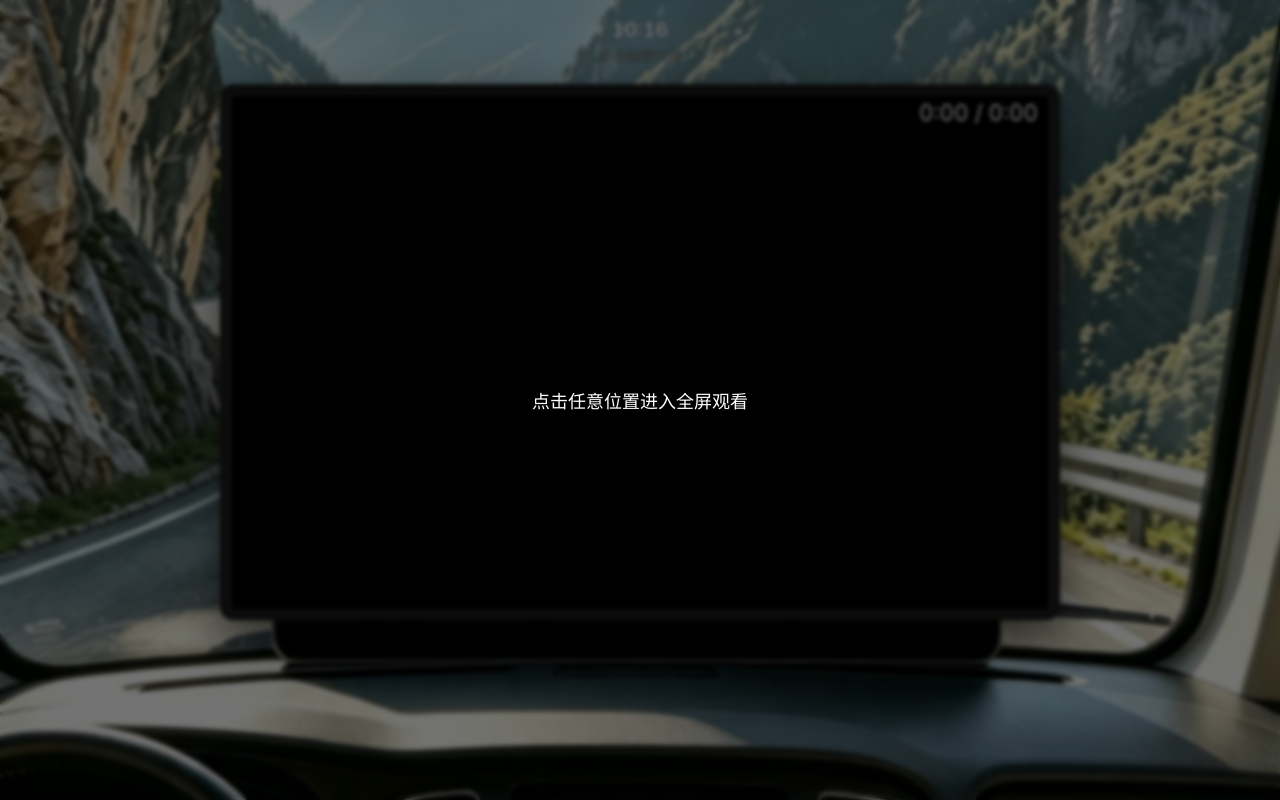
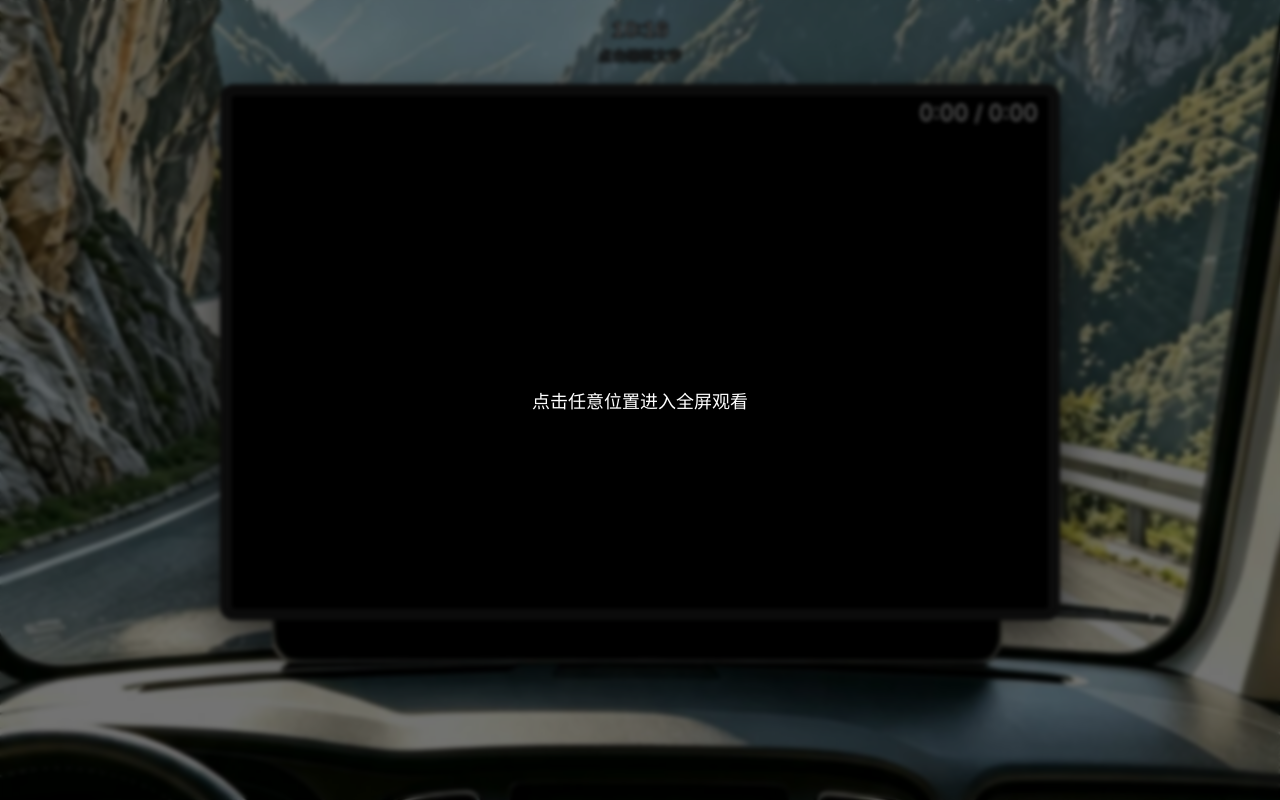
Before and after one commit to yuivo9999/carfilm, a plain HTML site: page index.html in a window 1280 px wide. Drawn offline with Linux system fonts and the light colour scheme.

Commit message:
Update index.html

```diff
--- a/index.html
+++ b/index.html
@@ -38,7 +38,7 @@
       line-height: 1.4;
       pointer-events: auto;
       color: #ffffff;
-      -webkit-text-stroke: 1px rgba(0,0,0,0.3);
+      -webkit-text-stroke: 2px rgba(0,0,0,0.7);
       font-variant-numeric: tabular-nums;
     }
     #subtitle {
@@ -49,8 +49,8 @@
       cursor: pointer;
       display: inline-block;
       outline: none;
-      color: #c4c2bc;
-      -webkit-text-stroke: 1px rgba(0,0,0,0.3);
+      color: #e2e1dc;
+      -webkit-text-stroke: 2px rgba(0,0,0,0.7);
       min-width: 80px;
       max-width: 80vw;
       white-space: nowrap;
```
